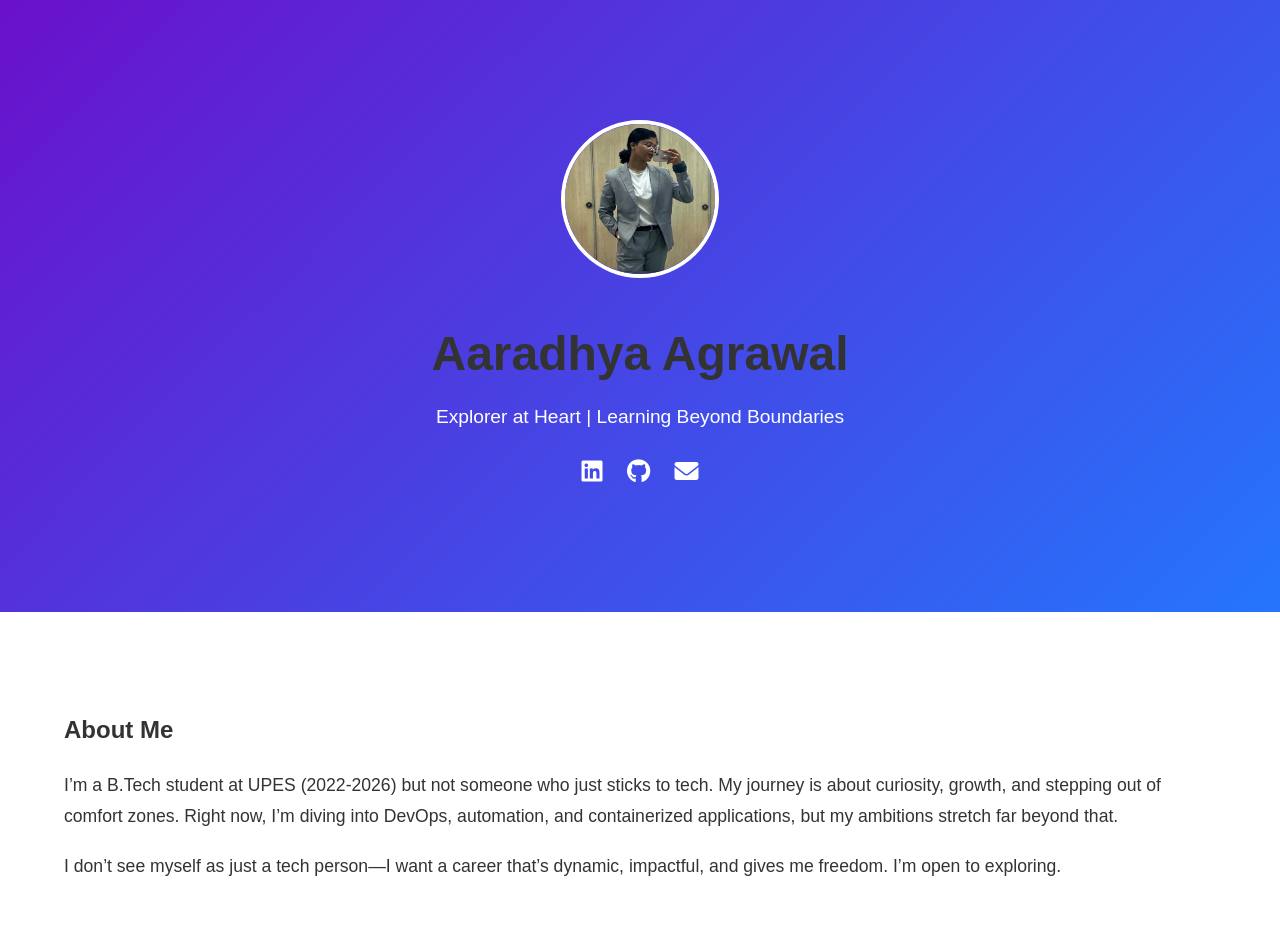
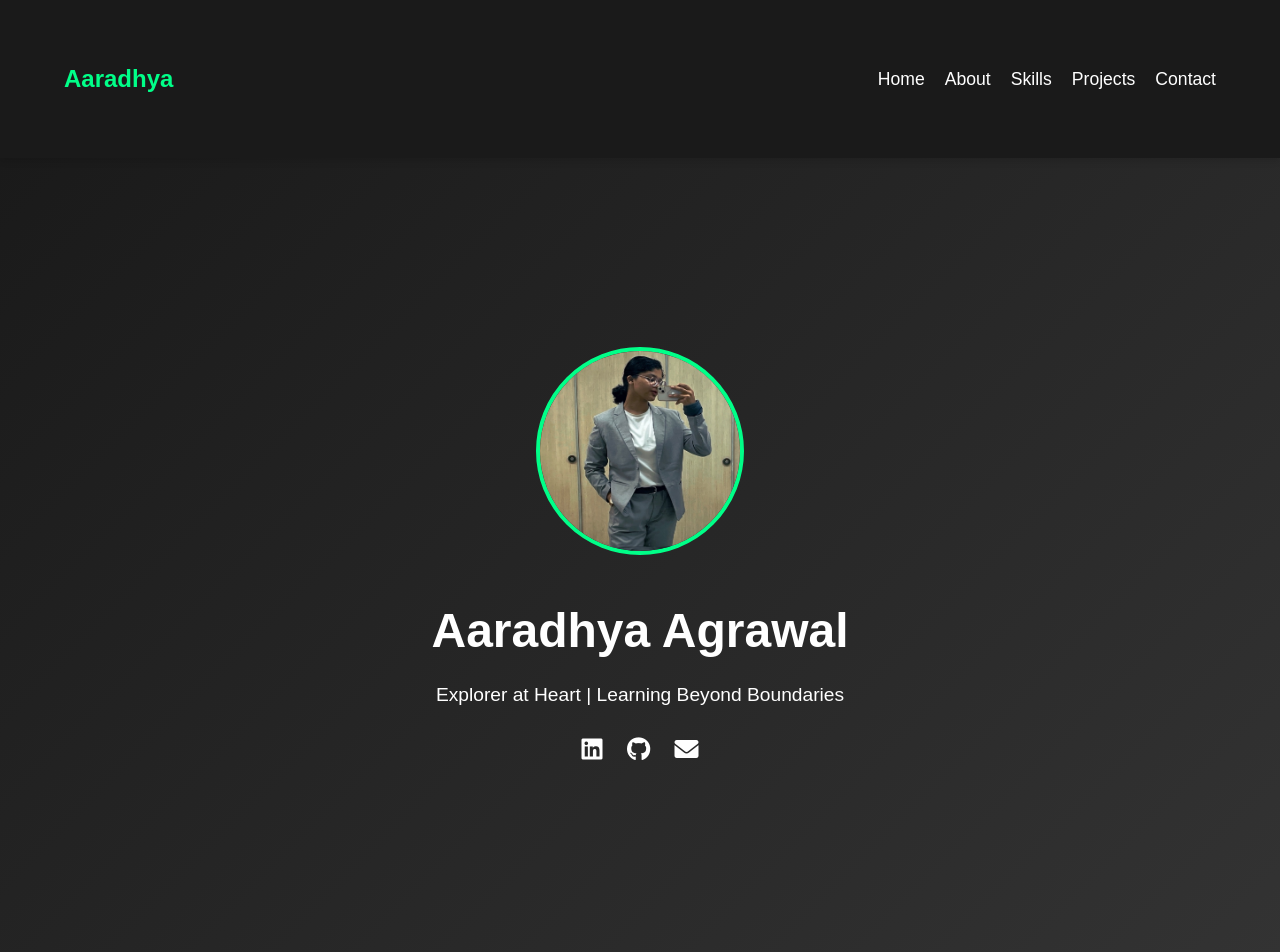
Before and after one commit to 007Aaradhya/Aaradhya_Portfolio, a plain HTML site: page index.html in a window 1280 px wide. Shown: the top 952 px of the page. Drawn offline with Linux system fonts and the light colour scheme.

Commit message:
Updated Portfolio

```diff
--- a/index.html
+++ b/index.html
@@ -8,6 +8,20 @@
     <link rel="stylesheet" href="https://cdnjs.cloudflare.com/ajax/libs/font-awesome/6.0.0/css/all.min.css">
 </head>
 <body>
+    <!-- Navigation Bar -->
+    <nav>
+        <div class="container">
+            <h1 class="logo">Aaradhya</h1>
+            <ul>
+                <li><a href="#hero">Home</a></li>
+                <li><a href="#about">About</a></li>
+                <li><a href="#skills">Skills</a></li>
+                <li><a href="#projects">Projects</a></li>
+                <li><a href="#contact">Contact</a></li>
+            </ul>
+        </div>
+    </nav>
+
     <!-- Hero Section -->
     <section id="hero">
         <div class="container">
@@ -88,7 +102,6 @@
             <p>Let's connect! Feel free to reach out via email or LinkedIn.</p>
             <div class="contact-links">
                 <a href="mailto:007aaradhya@gmail.com" class="btn">Email Me</a>
-                <a href="https://github.com/007Aaradhya" class="btn">GitHub</a>
                 <a href="https://linkedin.com/in/AaradhyaAgrawal" target="_blank" class="btn">LinkedIn</a>
             </div>
         </div>
--- a/script.js
+++ b/script.js
@@ -7,3 +7,18 @@ document.querySelectorAll('a[href^="#"]').forEach(anchor => {
         });
     });
 });
+
+// Fade-in animation on scroll
+const sections = document.querySelectorAll('section');
+
+const observer = new IntersectionObserver((entries) => {
+    entries.forEach(entry => {
+        if (entry.isIntersecting) {
+            entry.target.classList.add('visible');
+        }
+    });
+}, { threshold: 0.1 });
+
+sections.forEach(section => {
+    observer.observe(section);
+});
--- a/style.css
+++ b/style.css
@@ -3,8 +3,8 @@ body {
     font-family: 'Arial', sans-serif;
     margin: 0;
     padding: 0;
-    background-color: #f4f4f9;
-    color: #333;
+    background-color: #1a1a1a;
+    color: #fff;
     line-height: 1.6;
 }
 
@@ -16,31 +16,71 @@ body {
 }
 
 h1, h2, h3 {
-    color: #333;
+    color: #fff;
 }
 
 a {
     text-decoration: none;
-    color: #007BFF;
+    color: #00ff88;
 }
 
 a:hover {
-    color: #0056b3;
+    color: #00cc66;
+}
+
+/* Navigation Bar */
+nav {
+    background-color: #1a1a1a;
+    padding: 20px 0;
+    position: sticky;
+    top: 0;
+    z-index: 1000;
+    box-shadow: 0 4px 6px rgba(0, 0, 0, 0.1);
+}
+
+nav .container {
+    display: flex;
+    justify-content: space-between;
+    align-items: center;
+}
+
+nav .logo {
+    font-size: 1.5rem;
+    font-weight: bold;
+    color: #00ff88;
+}
+
+nav ul {
+    list-style: none;
+    display: flex;
+    gap: 20px;
+}
+
+nav ul li a {
+    color: #fff;
+    font-size: 1.1rem;
+    transition: color 0.3s;
+}
+
+nav ul li a:hover {
+    color: #00ff88;
 }
 
 /* Hero Section */
 #hero {
-    background: linear-gradient(135deg, #6a11cb, #2575fc);
-    color: #fff;
-    padding: 100px 0;
+    background: linear-gradient(135deg, #1a1a1a, #333);
+    height: 100vh;
+    display: flex;
+    align-items: center;
+    justify-content: center;
     text-align: center;
 }
 
 #hero .profile-photo {
-    width: 150px;
-    height: 150px;
+    width: 200px;
+    height: 200px;
     border-radius: 50%;
-    border: 4px solid #fff;
+    border: 4px solid #00ff88;
     margin-bottom: 20px;
 }
 
@@ -66,13 +106,13 @@ a:hover {
 }
 
 #hero .social-links a:hover {
-    color: #ffdd57;
+    color: #00ff88;
 }
 
 /* About Section */
 #about {
-    padding: 60px 0;
-    background-color: #fff;
+    padding: 100px 0;
+    background-color: #333;
 }
 
 #about p {
@@ -82,8 +122,8 @@ a:hover {
 
 /* Skills Section */
 #skills {
-    padding: 60px 0;
-    background-color: #f4f4f9;
+    padding: 100px 0;
+    background-color: #1a1a1a;
 }
 
 .skills-grid {
@@ -96,19 +136,20 @@ a:hover {
 .skill-item {
     text-align: center;
     padding: 20px;
-    background-color: #fff;
+    background-color: #333;
     border-radius: 10px;
     box-shadow: 0 4px 6px rgba(0, 0, 0, 0.1);
-    transition: transform 0.3s;
+    transition: transform 0.3s, box-shadow 0.3s;
 }
 
 .skill-item:hover {
     transform: translateY(-10px);
+    box-shadow: 0 8px 12px rgba(0, 255, 136, 0.2);
 }
 
 .skill-item i {
     font-size: 2.5rem;
-    color: #6a11cb;
+    color: #00ff88;
     margin-bottom: 10px;
 }
 
@@ -119,8 +160,8 @@ a:hover {
 
 /* Projects Section */
 #projects {
-    padding: 60px 0;
-    background-color: #fff;
+    padding: 100px 0;
+    background-color: #333;
 }
 
 .projects-grid {
@@ -132,14 +173,15 @@ a:hover {
 
 .project-item {
     padding: 20px;
-    background-color: #f4f4f9;
+    background-color: #1a1a1a;
     border-radius: 10px;
     box-shadow: 0 4px 6px rgba(0, 0, 0, 0.1);
-    transition: transform 0.3s;
+    transition: transform 0.3s, box-shadow 0.3s;
 }
 
 .project-item:hover {
     transform: translateY(-10px);
+    box-shadow: 0 8px 12px rgba(0, 255, 136, 0.2);
 }
 
 .project-item h3 {
@@ -155,20 +197,20 @@ a:hover {
 .btn {
     display: inline-block;
     padding: 10px 20px;
-    background-color: #6a11cb;
-    color: #fff;
+    background-color: #00ff88;
+    color: #1a1a1a;
     border-radius: 5px;
     transition: background-color 0.3s;
 }
 
 .btn:hover {
-    background-color: #2575fc;
+    background-color: #00cc66;
 }
 
 /* Contact Section */
 #contact {
-    padding: 60px 0;
-    background-color: #f4f4f9;
+    padding: 100px 0;
+    background-color: #1a1a1a;
     text-align: center;
 }
 
```
